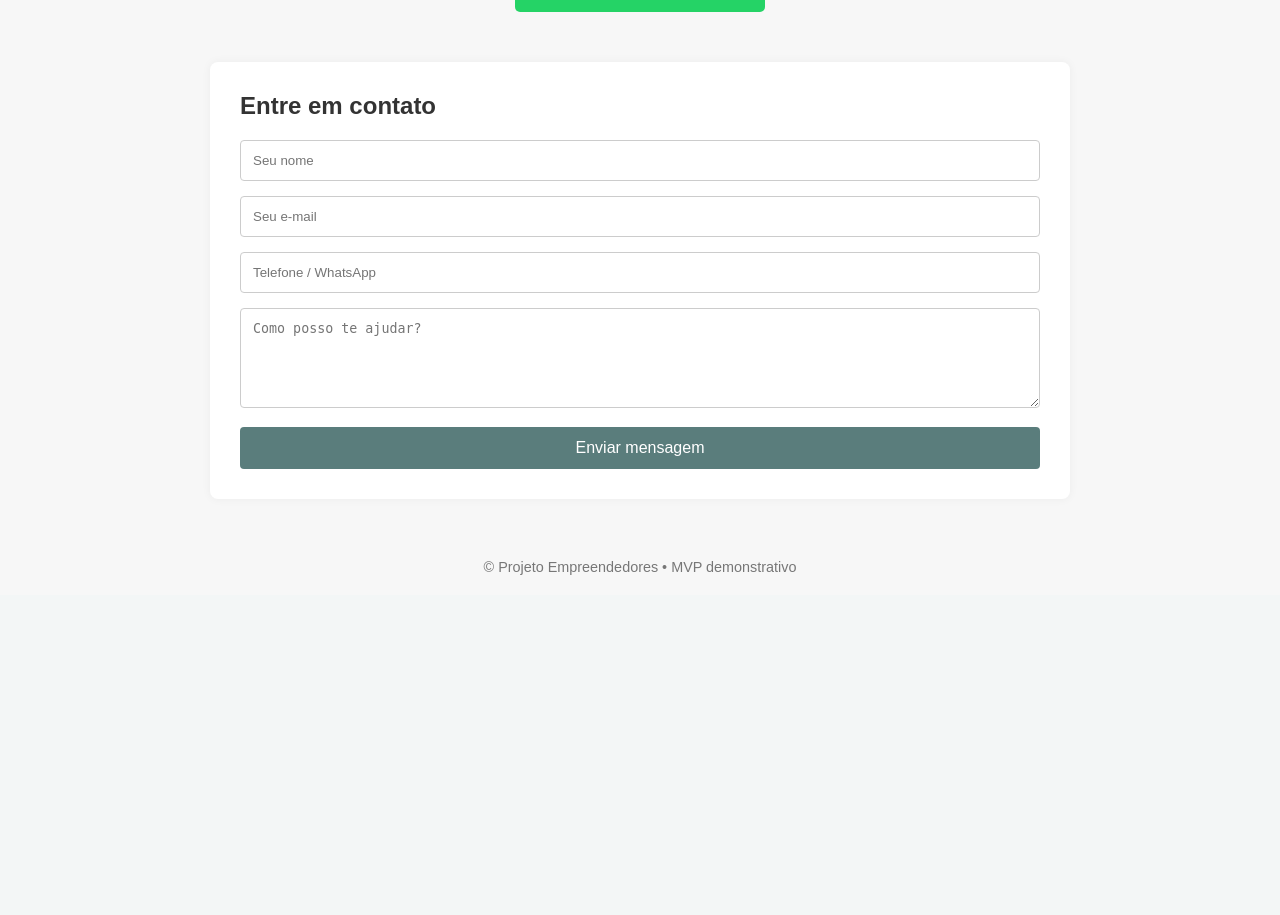
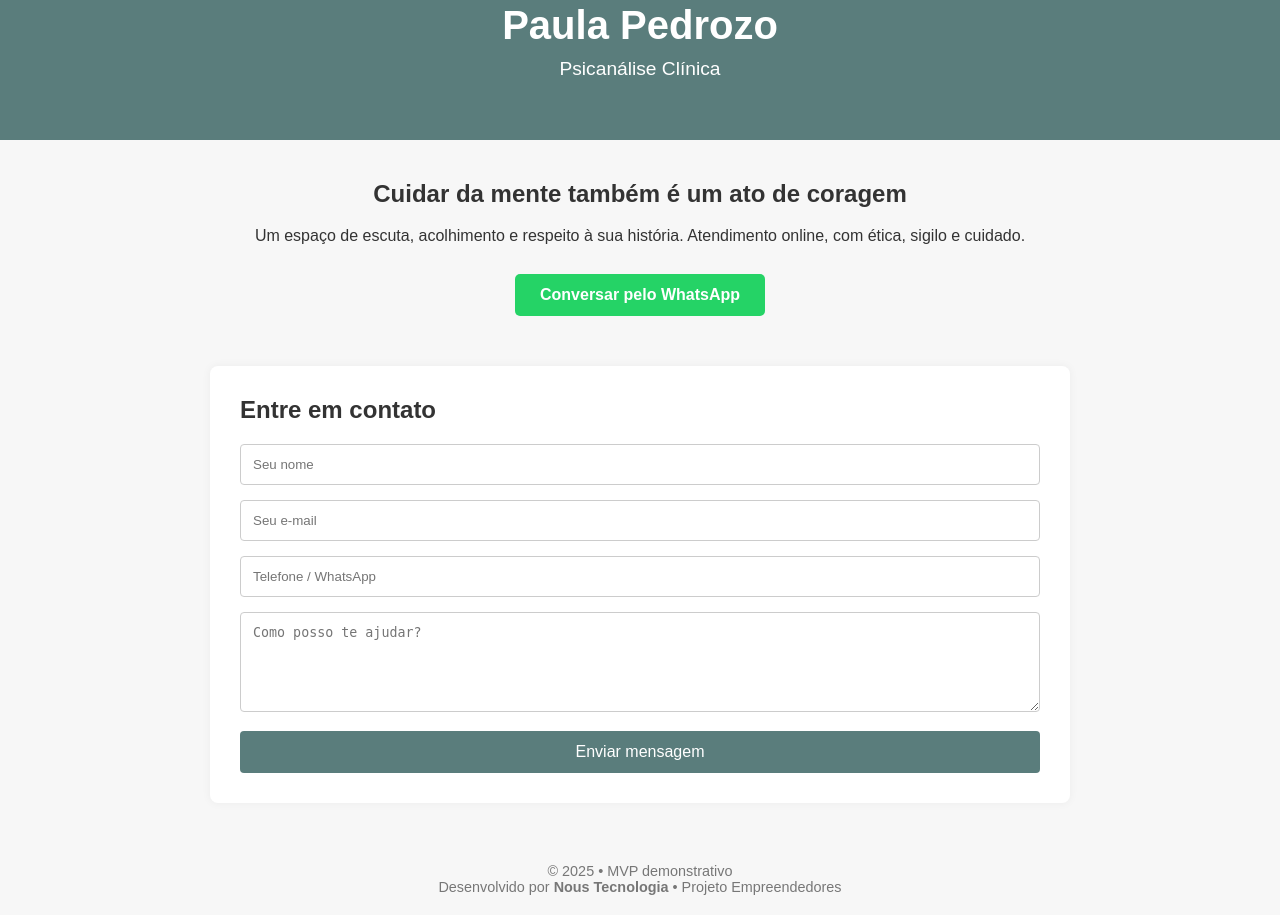
Before and after one commit to WilsonNous/paulapedrozo, a Flask app: page / in a window 1280 px wide. Shown: the part 361-1276 px from the top of the page. Before the commit the page ends 936 px from the top, so only its background shows below. Run offline with Flask 3, Linux system fonts and the light colour scheme.

Commit message:
Update index.html

```diff
--- a/backend/templates/index.html
+++ b/backend/templates/index.html
@@ -2,45 +2,64 @@
 <html lang="pt-BR">
 <head>
     <meta charset="UTF-8">
-    <title>Paula Pedroso | Psicanálise Clínica</title>
+    <title>Paula Pedrozo | Psicanálise Clínica</title>
+
     <meta name="viewport" content="width=device-width, initial-scale=1.0">
 
-    <meta name="description" content="Atendimento em psicanálise clínica com acolhimento, ética e cuidado emocional. Atendimento online." />
+    <meta name="description"
+          content="Atendimento em psicanálise clínica com acolhimento, ética e cuidado emocional. Atendimento online." />
+
+    <meta name="author" content="Nous Tecnologia" />
 
     <link rel="stylesheet" href="{{ url_for('static', filename='css/styles.css') }}">
 </head>
 
 <body>
 
+    <!-- ================= HEADER ================= -->
     <header class="hero">
-        <h1>Paula Pedroso</h1>
+        <img
+            src="{{ url_for('static', filename='images/logo-paula-pedrozo.png') }}"
+            alt="Paula Pedrozo - Terapeuta"
+            class="logo"
+        />
+
+        <h1>Paula Pedrozo</h1>
         <p>Psicanálise Clínica</p>
     </header>
 
+    <!-- ================= CONTEÚDO ================= -->
     <main class="container">
 
+        <!-- INTRO -->
         <section class="intro">
             <h2>Cuidar da mente também é um ato de coragem</h2>
+
             <p>
                 Um espaço de escuta, acolhimento e respeito à sua história.
                 Atendimento online, com ética, sigilo e cuidado.
             </p>
 
             <a
-              class="btn-whatsapp"
-              href="https://wa.me/5599999999999"
-              target="_blank">
-              Conversar pelo WhatsApp
+                class="btn-whatsapp"
+                href="https://wa.me/5599999999999"
+                target="_blank"
+                rel="noopener">
+                Conversar pelo WhatsApp
             </a>
         </section>
 
+        <!-- FORMULÁRIO -->
         <section class="formulario">
             <h2>Entre em contato</h2>
 
             <form method="POST" action="/contato">
                 <input type="text" name="nome" placeholder="Seu nome" required>
+
                 <input type="email" name="email" placeholder="Seu e-mail" required>
+
                 <input type="text" name="telefone" placeholder="Telefone / WhatsApp">
+
                 <textarea name="mensagem" placeholder="Como posso te ajudar?"></textarea>
 
                 <button type="submit">Enviar mensagem</button>
@@ -49,8 +68,12 @@
 
     </main>
 
+    <!-- ================= FOOTER ================= -->
     <footer>
-        <p>© Projeto Empreendedores • MVP demonstrativo</p>
+        <p>
+            © 2025 • MVP demonstrativo<br>
+            Desenvolvido por <strong>Nous Tecnologia</strong> • Projeto Empreendedores
+        </p>
     </footer>
 
 </body>
```
